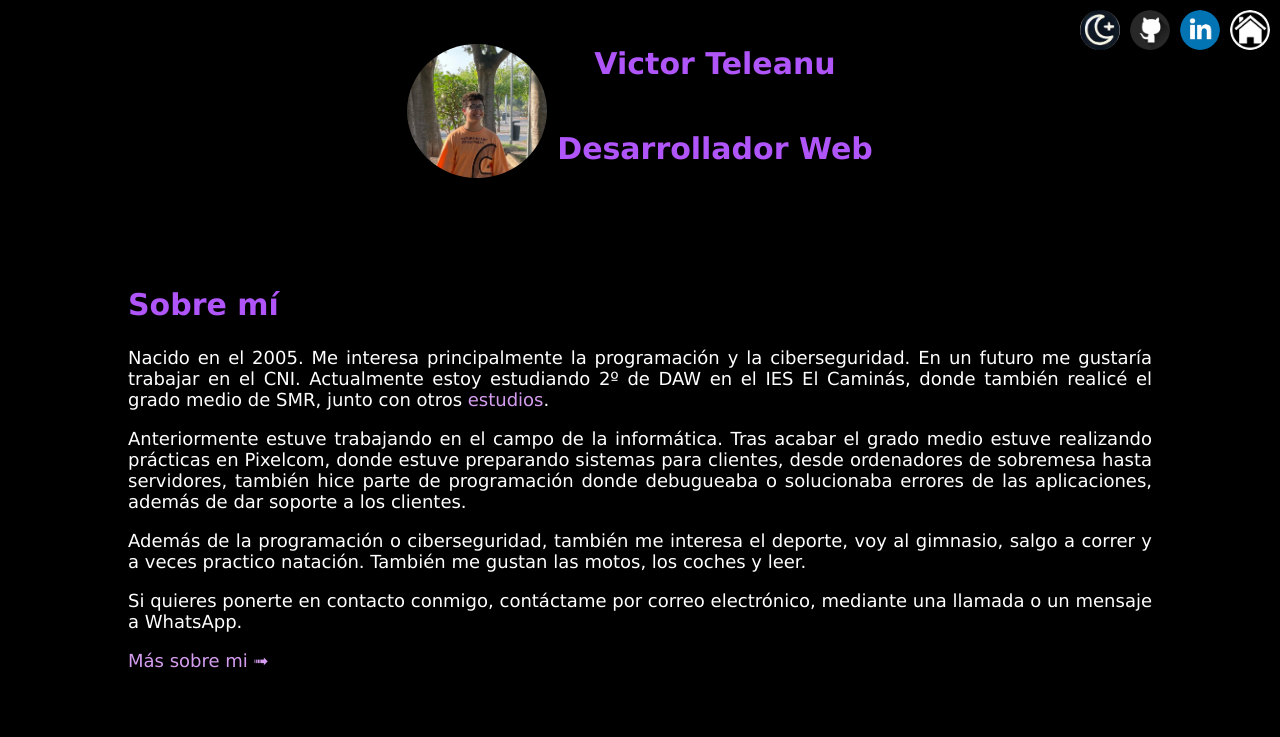
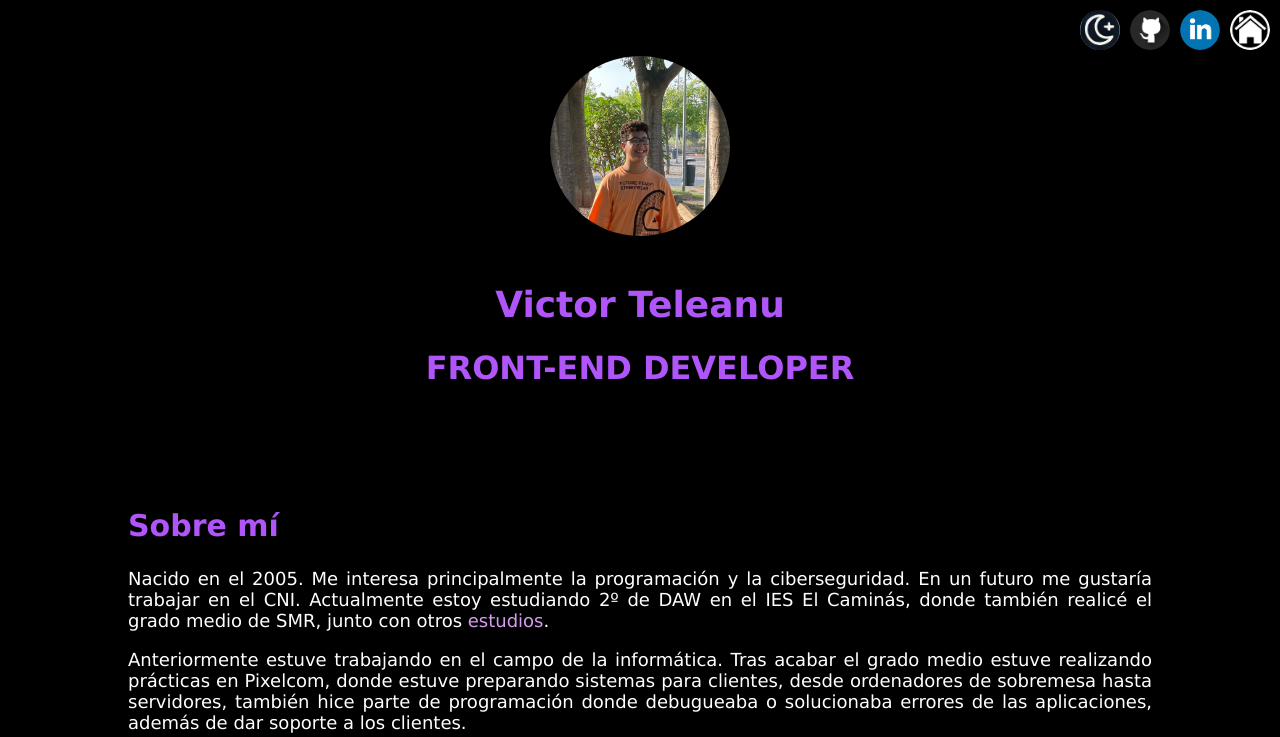
Before and after one commit to victorTeleanu/victorTeleanu.github.io, a plain HTML site: page index.html in a window 1280 px wide. Both pictures are taken after a click on the picture 1100 px from the left and 30 px from the top of the page. Shown: the top 737 px of the page. Drawn offline with Linux system fonts and the light colour scheme.

Commit message:
Animacion de tipeo

```diff
--- a/css/styles.css
+++ b/css/styles.css
@@ -6,14 +6,10 @@ html {
 
 /* Global Styles - Light Mode (Default) */
 body {
-    /*background-color: #ffffff;*/
-    /*font-family: 'Lucida Sans', 'Lucida Sans Regular', 'Lucida Grande', 'Lucida Sans Unicode', Geneva, Verdana, sans-serif;*/
-    /*color: #000000;*/
     margin: 0;
     padding: 0;
     box-sizing: border-box;
     font-size: large;
-    /* transition: background-color 0.5s ease-in; */
 }
 
 /* Container */
@@ -47,7 +43,6 @@ h1, h2, .subtitulo {
 }
 
 /* Dark Mode Styles */
-
 html.dark-mode {
     background-color: #000000;
     color: #ffffff;
@@ -56,7 +51,6 @@ html.dark-mode {
 html.dark-mode footer {
     color: #ffffff;
 }
-
 
 /* Headings - Dark Mode */
 html.dark-mode h1, html.dark-mode h2, html.dark-mode .subtitulo {
@@ -117,21 +111,93 @@ html.dark-mode a:hover {
 /* Intro Section */
 .intro {
     display: flex;
+    flex-direction: column; /* Cambiado para alinear imagen y texto verticalmente */
     align-items: center;
     justify-content: center;
-    padding: 10px;
+    text-align: center;
+    padding: 40px;
+}
+
+.pfp-container {
+    margin-bottom: 20px; /* Espacio entre la imagen y el texto */
 }
 
 .pfp {
-    width: 140px;
-    height: auto;
-    margin-right: 10px;
-    border-radius: 100%;
+    width: 180px;
+    height: 180px;
+    border-radius: 50%;
 }
 
+/* Text Container */
 .text-container {
     display: flex;
     flex-direction: column;
+    align-items: center;
+    justify-content: center;
+}
+
+#title {
+    font-size: 36px; /* Estilo del título */
+}
+
+/* Typing Animation */
+#holder {
+    color: #0056b3;
+    font-size: 2rem;
+    font-weight: bold;
+    white-space: nowrap;
+    overflow: hidden;
+    /*border-right: 3px solid #0056b3;*/
+    width: 0;
+    animation: typing 3s steps(30) 1s forwards/*, blink-caret 0.75s step-end infinite*/;
+}
+
+@keyframes typing {
+    from {
+        width: 0;
+    }
+    to {
+        width: 100%;
+    }
+}
+
+@keyframes blink-caret {
+    50% {
+        border-color: transparent;
+    }
+}
+
+/* Subtitle */
+.subtitulo {
+    font-weight: bold;
+    color: #0056b3;
+}
+
+/* Links */
+a {
+    color: #0056b3;
+    text-decoration: none;
+}
+
+a:hover {
+    color: #6c93ba;
+}
+
+/* Dark Mode Styles */
+html.dark-mode #holder {
+    color: #b055fa;
+}
+
+html.dark-mode .subtitulo {
+    color: #b055fa;
+}
+
+html.dark-mode a {
+    color: #d59def;
+}
+
+html.dark-mode a:hover {
+    color: #b055fa;
 }
 
 /* Idiomas Section - Light Mode */
--- a/index.html
+++ b/index.html
@@ -11,10 +11,13 @@
 <body>
 <header>
     <div class="intro">
+        <!-- Imagen de perfil en la parte superior -->
+        <div class="pfp-container">
             <img class="pfp" src="files/yo.jpg" alt="Victor">
+        </div>
         <div class="text-container">
-                <h1>Victor Teleanu</h1>
-                <p class="subtitulo">Desarrollador Web</p>
+            <h1 id="title"></h1> <!-- Título -->
+            <div id="holder"></div> <!-- Este es el lugar donde aparecerá el texto animado -->
         </div>
     </div>
     <div class="contenedor-imagenes">
--- a/js/script.js
+++ b/js/script.js
@@ -1,4 +1,4 @@
-// 1. MODO OSCURO / CLARO
+/* 1. MODO OSCURO / CLARO
 
 // Configuración inicial de la clase de tema antes de renderizar
 const savedTheme = localStorage.getItem('theme');
@@ -29,7 +29,70 @@ window.onload = function() {
             localStorage.setItem('theme', 'dark');
         }
     });
-};
+}; */
+// Obtener el tema guardado en el almacenamiento local
+const savedTheme = localStorage.getItem('theme');
+
+// Aplicar el tema si es dark
+if (savedTheme === 'dark') {
+    document.documentElement.classList.add('dark-mode');
+}
+document.addEventListener('DOMContentLoaded', function() {
 
 
-// 2.
+
+    // Obtener el ícono para el cambio de modo
+    const modeIcon = document.getElementById('mode-toggle');
+    if (savedTheme === 'dark') {
+        modeIcon.src = 'files/modo_oscuro.jpg';
+    } else {
+        modeIcon.src = 'files/modo_claro.jpg';
+    }
+
+    // Cambiar entre modo oscuro y claro al hacer clic
+    modeIcon.addEventListener('click', function() {
+        const isDark = document.documentElement.classList.contains('dark-mode');
+
+        if (isDark) {
+            document.documentElement.classList.remove('dark-mode');
+            modeIcon.src = 'files/modo_claro.jpg';
+            localStorage.setItem('theme', 'light');
+        } else {
+            document.documentElement.classList.add('dark-mode');
+            modeIcon.src = 'files/modo_oscuro.jpg';
+            localStorage.setItem('theme', 'dark');
+        }
+    });
+});
+
+
+
+// 2. ANIMACIÓN DE TIPEO
+
+// Función para animar el texto
+function writeText() {
+    const title = "Victor Teleanu";
+    const text = "FRONT-END DEVELOPER";
+    const titleElement = document.getElementById('title');
+    const holder = document.getElementById('holder');
+
+    const fullText = title + " " + text; // Concatenamos ambos textos
+    let currentIndex = 0;
+
+    function typeText() {
+        if (currentIndex < fullText.length) {
+            // Añadir un carácter al contenido actual
+            if (currentIndex < title.length) {
+                titleElement.innerHTML = fullText.substring(0, currentIndex + 1);
+            } else {
+                holder.innerHTML = fullText.substring(title.length, currentIndex + 1);
+            }
+            currentIndex++;
+            setTimeout(typeText, 100); // Continuar con la animación
+        }
+    }
+
+    typeText(); // Iniciar la animación
+}
+
+window.onload = writeText;
```
Lines whose indentation alone changed are shown as unchanged.
